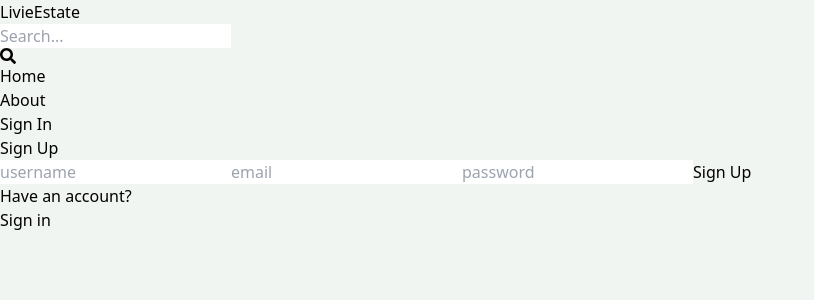
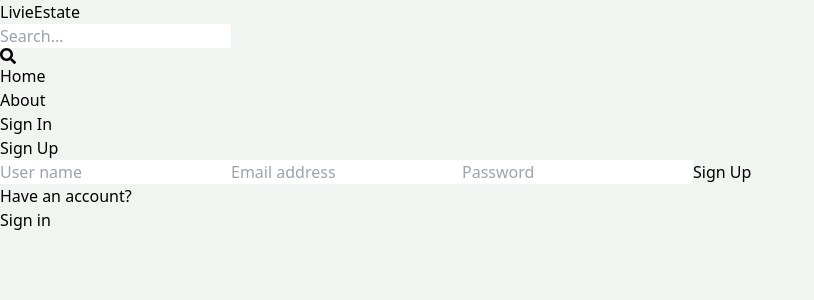
Before and after one commit to pranjalkumar2003/livie-estate, a React (Vite) app in the folder client/: page /sign-up in a window 1280 px wide. Shown: the top 300 px of the page, without its empty margins (0-814 px from the left). Built offline with nearby package versions, Linux system fonts and the light colour scheme.

Commit message:
add some changes in sign and signout

```diff
--- a/client/src/pages/SignIn.jsx
+++ b/client/src/pages/SignIn.jsx
@@ -47,10 +47,10 @@ export default function SignIn() {
       <h1 className='text-3xl text-center font-semibold my-7'>Sign In</h1>
       <form onSubmit={handleSubmit} className='flex flex-col gap-4 '>
 
-        <input type="email" placeholder='email'
+        <input type="email" placeholder='Email address'
          className='border p-3 rounded-lg' id='email' onChange={handleChange}/>
 
-       <input type="password" placeholder='password'
+       <input type="password" placeholder='Password'
         className='border p-3 rounded-lg' id='password' onChange={handleChange}/>
 
 
--- a/client/src/pages/SignUp.jsx
+++ b/client/src/pages/SignUp.jsx
@@ -47,13 +47,13 @@ export default function SignUp() {
     <div className='p-3 max-w-lg mx-auto'>
       <h1 className='text-3xl text-center font-semibold my-7'>Sign Up</h1>
       <form onSubmit={handleSubmit} className='flex flex-col gap-4 '>
-        <input type="text" placeholder='username'
+        <input type="text" placeholder='User name'
         className='border p-3 rounded-lg' id='username' onChange={handleChange}/>
 
-        <input type="email" placeholder='email'
+        <input type="email" placeholder='Email address'
          className='border p-3 rounded-lg' id='email' onChange={handleChange}/>
 
-       <input type="password" placeholder='password'
+       <input type="password" placeholder='Password'
         className='border p-3 rounded-lg' id='password' onChange={handleChange}/>
 
 
```
